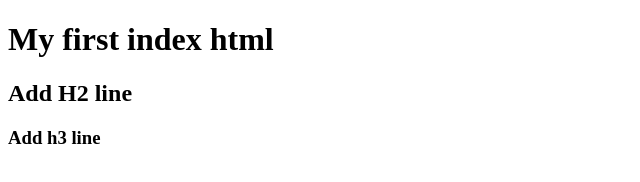
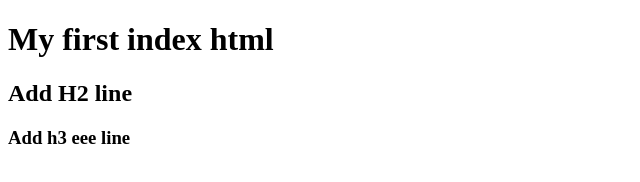
Before and after one commit to ChanTiong/landingpage, a plain HTML site: page index.html in a window 1280 px wide. Shown: the full height of the page, 0-640 px from the left. Drawn offline with Linux system fonts and the light colour scheme.

Commit message:
change made for error

```diff
--- a/index.html
+++ b/index.html
@@ -8,6 +8,6 @@
 <body>
     <h1>My first index html</h1>
     <h2>Add H2 line</h2>
-    <h3>Add h3 line</h3>
+    <h3>Add h3 eee line</h3>
 </body>
 </html>
```
